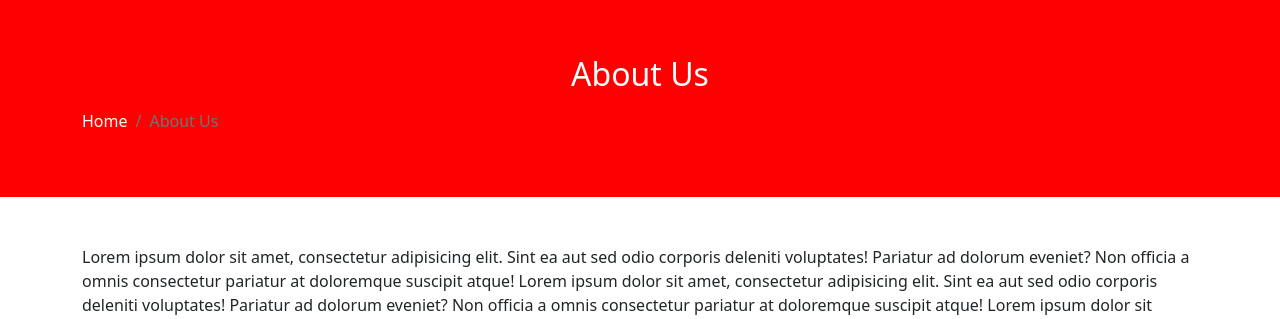
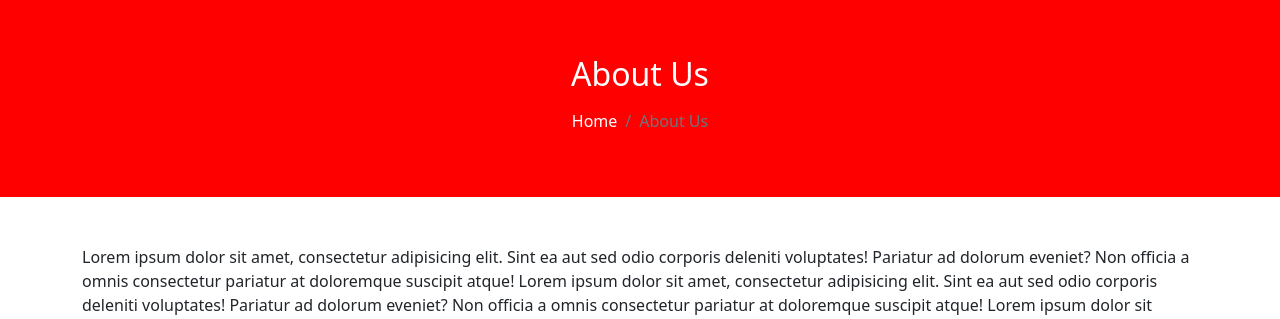
Before and after one commit to kotreshrnaik/shanthas-webs, a CodeIgniter 4 app: the page made by app/Views/about_view.php in a window 1280 px wide. Shown: the part 143-462 px from the top of the page. Run offline with PHP 8.4 and a stand-in for CodeIgniter, Linux system fonts and the light colour scheme; the template is opened without the code that fills it, so the values that code supplies are empty; some libraries are stand-ins or nearby versions.

Commit message:
breadcrumb-center

```diff
--- a/app/Views/about_view.php
+++ b/app/Views/about_view.php
@@ -6,16 +6,14 @@
             <div class="col-md-12">
                 <div class="text-center">
                     <h2 class= "pt-2 pb-2 text-white">About Us</h2>
-
-                    <div class="text-center">
+                    <div class="">
                         <nav aria-label="breadcrumb" >
-                            <ol class="breadcrumb me-auto ms-auto">
+                            <ol class="breadcrumb justify-content-center">
                                 <li class="breadcrumb-item"><a href="<?= base_url(); ?>">Home</a></li>
                                 <li class="breadcrumb-item active" aria-current="page">About Us</li>
                             </ol>
                         </nav>
                     </div>
-
                 </div>
             </div>
         </div>
```
Also changed, not shown: 1 other file.
